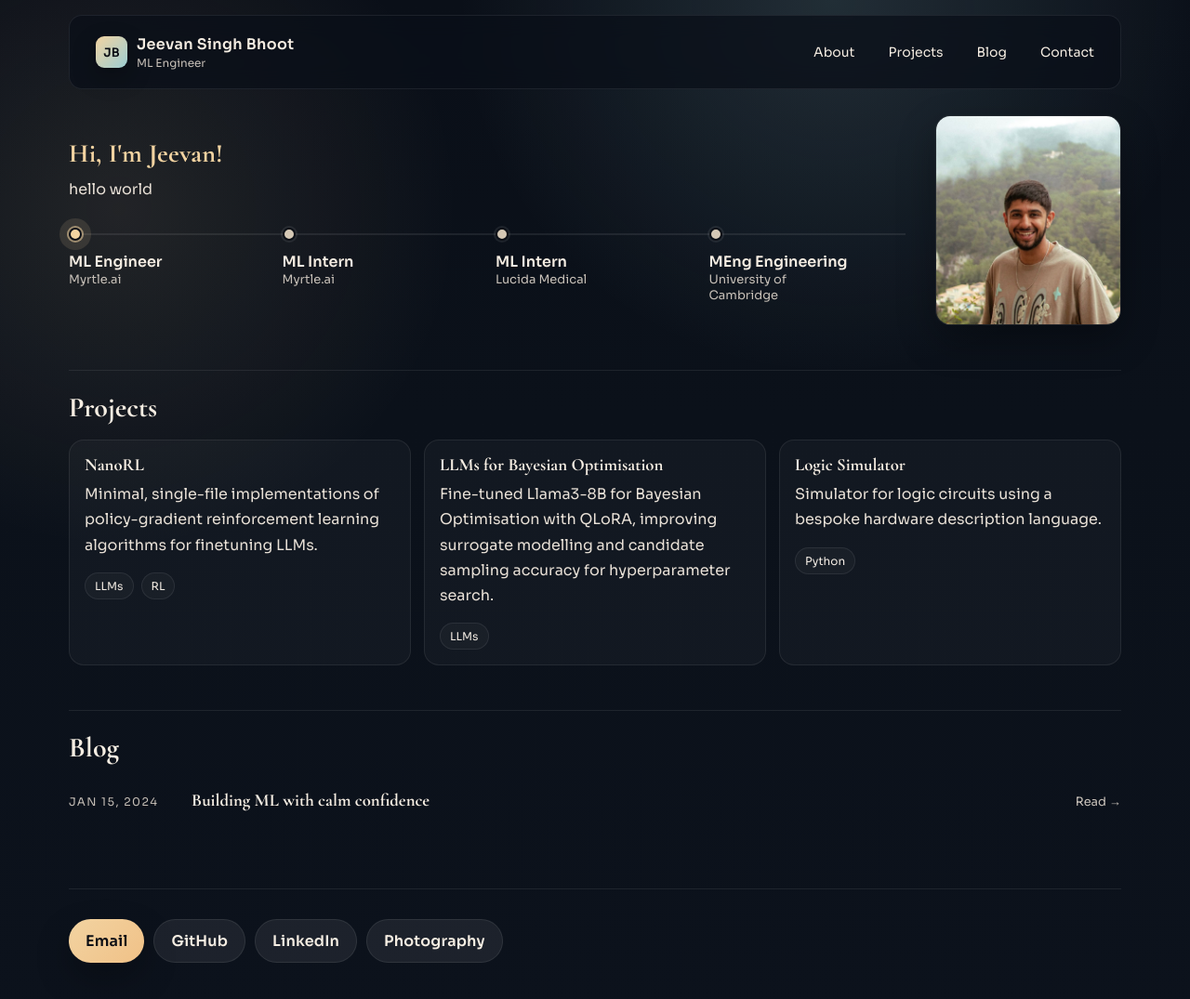
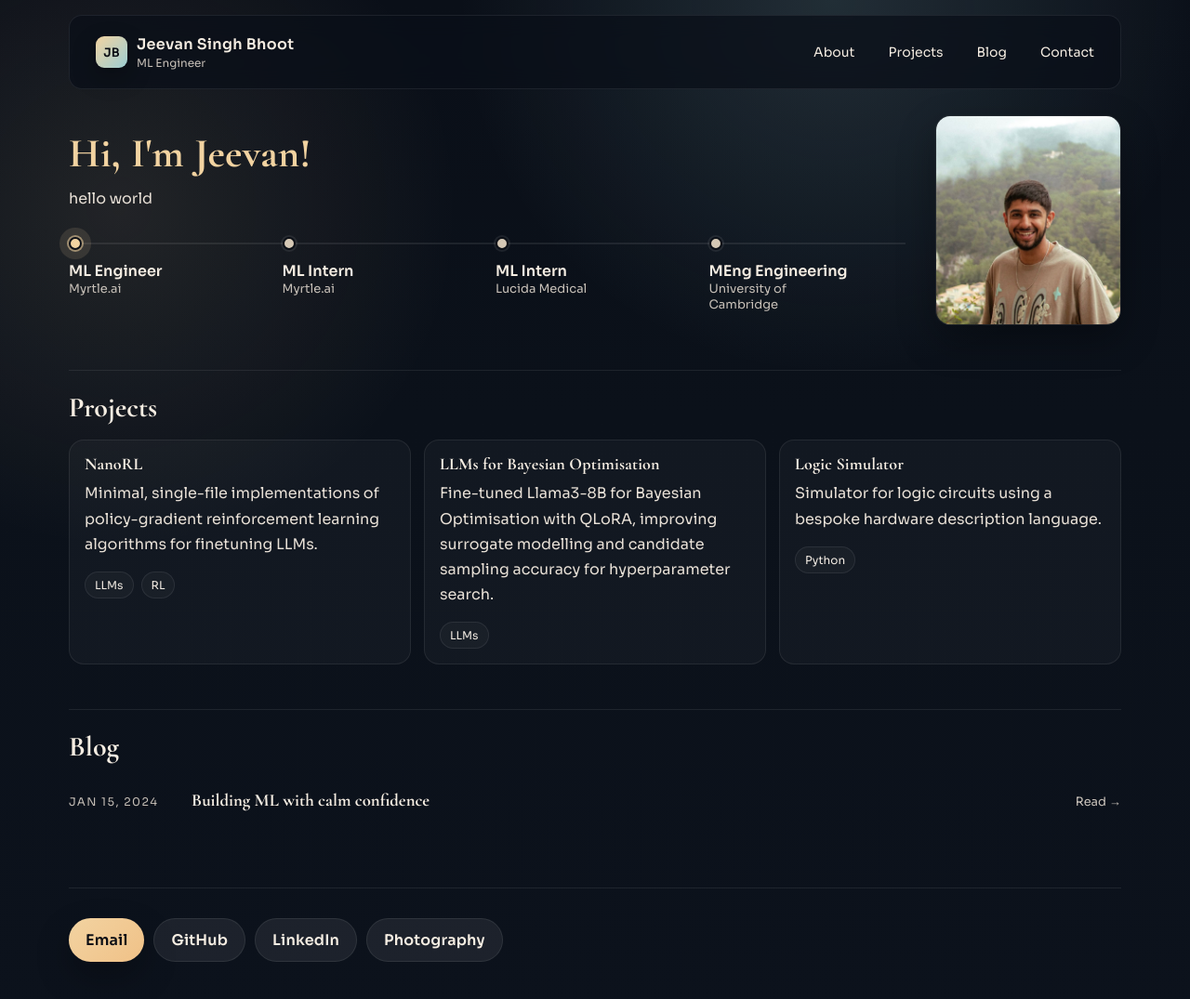
Before and after one commit to JeevanBhoot/jeevanbhoot.github.io, a Jekyll site: the page built from index.md, in a window 1280 px wide and 1124 px high. Shown: the top 1075 px of the window at 93% size. Built offline with Jekyll 4.4.1, drawn with Linux system fonts in a browser that asks for light colours.

Commit message:
Additions

```diff
--- a/_layouts/default.html
+++ b/_layouts/default.html
@@ -48,10 +48,10 @@
     <footer class="footer" id="contact">
       <div class="footer__inner">
         <div class="footer__actions">
-          <a class="button primary" href="mailto:jeevan.bhoot@gmail.com">Email</a>
-          <a class="button ghost" href="https://github.com/jeevanbhoot">GitHub</a>
-          <a class="button ghost" href="https://www.linkedin.com/in/jeevan-singh-bhoot/">LinkedIn</a>
-          <a class="button ghost" href="https://jeevs-jpeg.com/">Photography</a>
+          <a class="button primary" href="mailto:jeevan.bhoot@gmail.com" target="_blank" rel="noopener">Email</a>
+          <a class="button ghost" href="https://github.com/jeevanbhoot" target="_blank" rel="noopener">GitHub</a>
+          <a class="button ghost" href="https://www.linkedin.com/in/jeevan-singh-bhoot/" target="_blank" rel="noopener">LinkedIn</a>
+          <a class="button ghost" href="https://jeevs-jpeg.com/" target="_blank" rel="noopener">Photography</a>
         </div>
       </div>
 
--- a/assets/css/style.css
+++ b/assets/css/style.css
@@ -285,7 +285,7 @@ p {
 
 .about-name {
   color: #f2d3a1;
-  font-size: 28px;
+  font-size: 44px;
   font-weight: 700;
   letter-spacing: 0.01em;
   margin-bottom: 8px;
@@ -444,6 +444,8 @@ p {
 
 .project-card h3 {
   margin-bottom: 8px;
+  font-size: 18px;
+  letter-spacing: 0.01em;
 }
 
 .project-card .tags {
--- a/index.md
+++ b/index.md
@@ -59,7 +59,7 @@ title: Jeevan Bhoot - ML Engineer & Researcher
         <span class="tag">LLMs</span>
       </div>
     </a>
-    <a class="project-card" href="https://github.com/JeevanBhoot/logsim" target="_blank" rel="noopener">
+    <a class="project-card" href="https://github.com/JeevanBhoot/logsimgit" target="_blank" rel="noopener">
       <h3>Logic Simulator</h3>
       <p>Simulator for logic circuits using a bespoke hardware description language.</p>
       <div class="tags">
```
